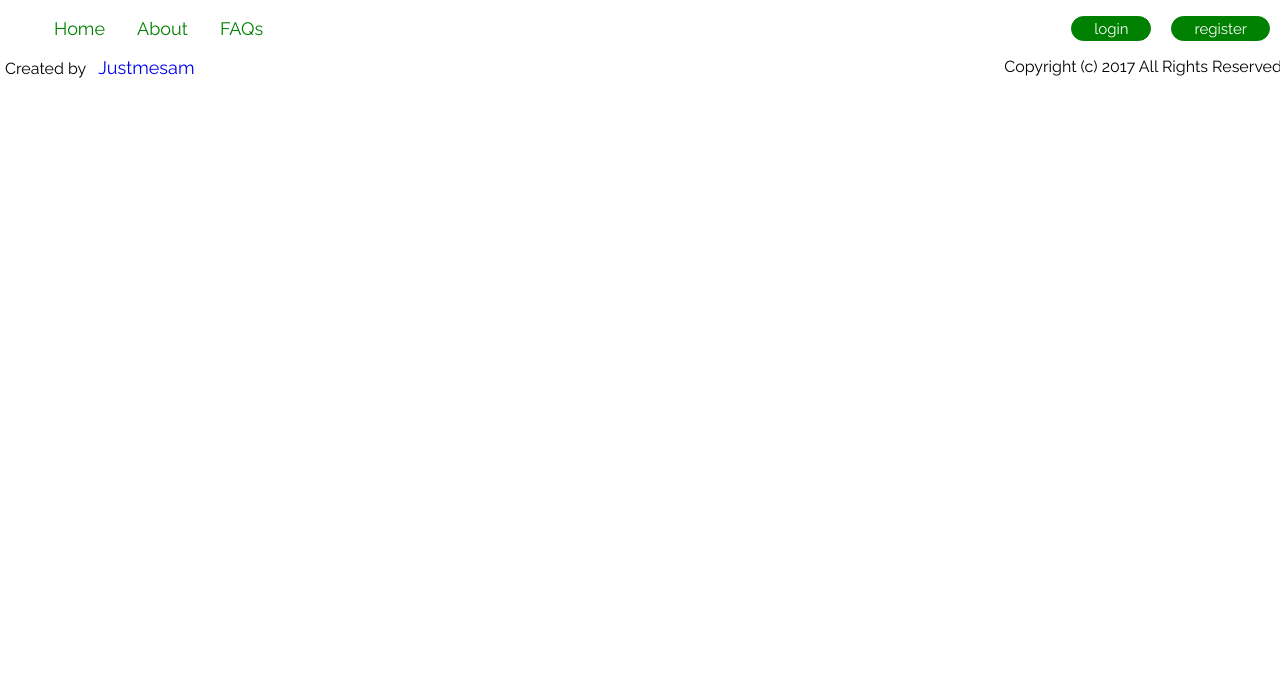
After one commit to justmesam/Bucketlist_app, a Flask app: template app/templates/layouts.html in a window 1280 px wide. The commit adds this page. Shown: the top 695 px of the page. Run offline with Flask 2, Linux system fonts and the light colour scheme; the template is opened without the code that fills it, so the values that code supplies are empty.

Commit message:
[FEATURE] Change to enable jinja templating

```diff
--- /dev/null
+++ b/app/templates/_includes/_nav_bar.html
@@ -0,0 +1,9 @@
+<div class="nav">
+    <ul class="nav-bar">
+        <li><a href="{{ url_for('index') }}">Home</a></li>
+        <li><a href="{{ url_for('about') }}">About</a></li>
+        <li><a href="{{ url_for('faqs') }}">FAQs</a></li>
+        <li class="far-right btn"><a href="{{ url_for('register_user')}}">register</a></li>
+        <li class="far-right btn"><a href="{{ url_for('login_user')}}">login</a></li>
+    </ul>
+</div>
--- /dev/null
+++ b/app/templates/layouts.html
@@ -0,0 +1,23 @@
+<!DOCTYPE html>
+<html>
+    <head>
+
+        <meta name="viewport" content="width=device-width, initial-scale=1">
+        <meta charset="utf-8">
+        <title> Home |  Bucket list </title>
+        <link rel='stylesheet' href="{{ url_for('static', filename='css/main.css') }}">
+
+    </head>
+    <body>
+        {% include '_includes/_nav_bar.html'%}
+        <div class="">
+            {% block body %}
+            {% endblock %}
+        </div>
+
+        <footer>
+            <p> Created by<a href="https://github.com/justmesam/">Justmesam</a> <span class="far-right">Copyright (c) 2017 All Rights Reserved.</span></p>
+        </footer>
+
+    </body>
+</html>
```
Also changed, not shown: app/templates/index.html (+3 -27 lines).
